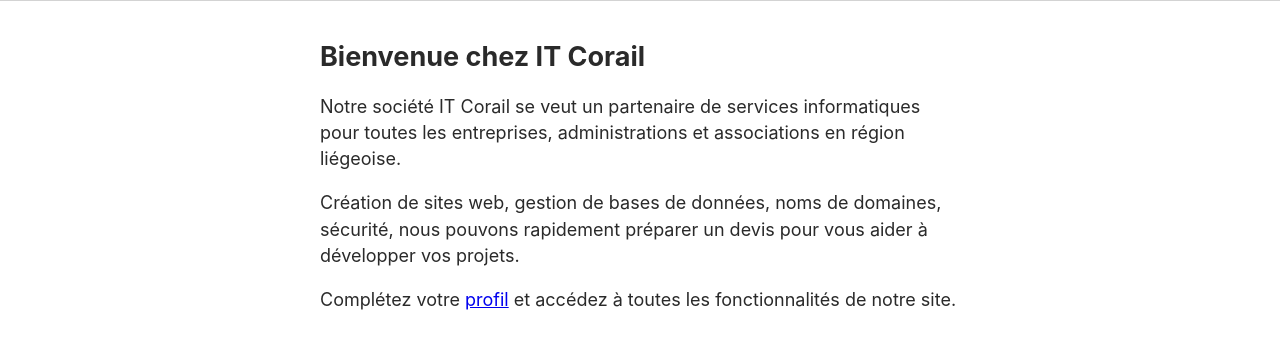
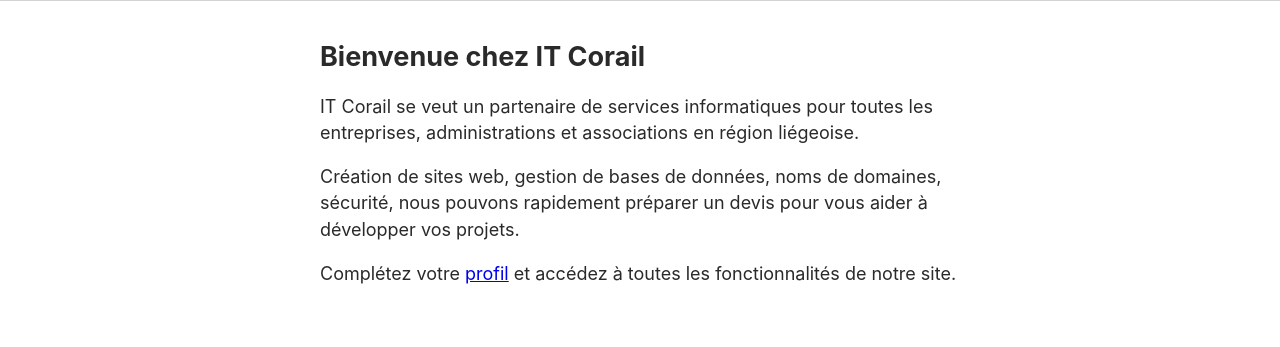
Before and after one commit to plicplic/newcorail, a Gatsby site: page / in a window 1280 px wide. Shown: the part 119-466 px from the top of the page. Built offline with nearby package versions, Linux system fonts and the light colour scheme; Gatsby itself is replaced by a stand-in of ours.

Commit message:
Modif de la page d'accueil

```diff
--- a/src/pages/index.js
+++ b/src/pages/index.js
@@ -9,7 +9,7 @@
     <Status />
     <View title="Bienvenue chez IT Corail">
       <p>
-        Notre société IT Corail se veut un partenaire de services informatiques pour toutes les entreprises, administrations et associations en région liégeoise.
+        IT Corail se veut un partenaire de services informatiques pour toutes les entreprises, administrations et associations en région liégeoise.
       </p>
 
       <p>Création de sites web, gestion de bases de données, noms de domaines, sécurité, nous pouvons rapidement préparer un devis pour vous aider à développer vos projets.
```
